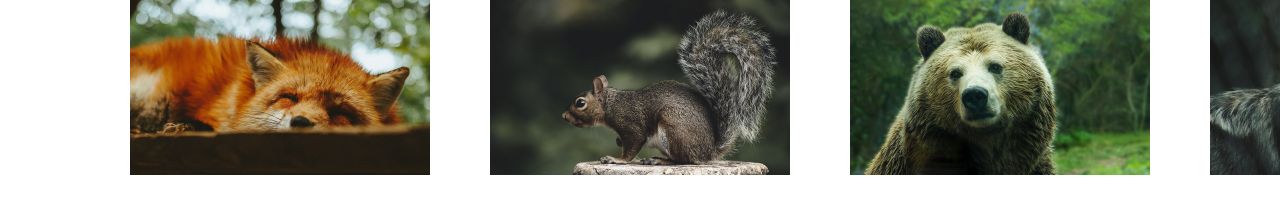
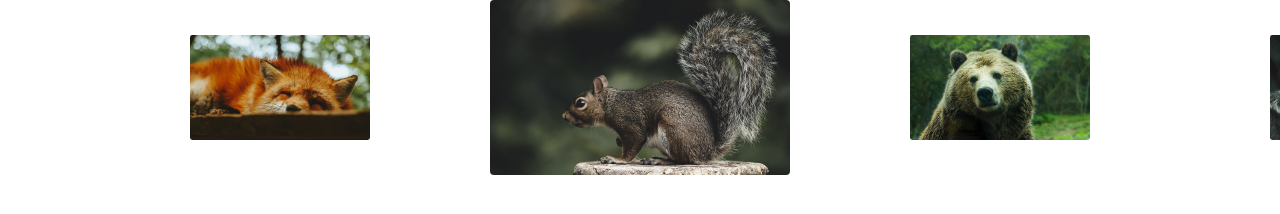
Before and after one commit to LG-Altair/slide, a plain HTML site: page index.html in a window 1280 px wide. Drawn offline with Linux system fonts and the light colour scheme.

Commit message:
ajusta as configuracoes do resize e configuracao ativa

```diff
--- a/css/style.css
+++ b/css/style.css
@@ -19,13 +19,27 @@ max-width: 100%;
 display: flex;
 }
 
+slide:hover{
+  will-change: transform;
+}
+
+.slide img{
+  box-shadow: 0px 10px 4px rgba(0, 0, 0, 0.4);
+}
+
 .slide li {
   flex-shrink: 0;
 width:80vw ;
 max-width: 300px;
 margin: 0 -60px;
+border-radius: 4px;
+overflow: hidden;
+opacity: 0,6;
+transform: scale(0.6);
+transition: 0.4s;
 }
 
-.slide {
-  transform: translate3d(-16px, 0px, 0px)
+.slide li.active {
+opacity: 1;
+transform: scale(1);
 }
--- a/js/slide.js
+++ b/js/slide.js
@@ -1,8 +1,11 @@
+import debounce from './debounce.js';
+
 export default class Slide {
   constructor(slide, wrapper) {
     this.slide = document.querySelector(slide)
     this.wrapper = document.querySelector(wrapper);
     this.dist = { finalPosition: 0, startX: 0, movement: 0 }
+    this.activeClass = 'active';
   }
 
   transition(active) {
@@ -68,6 +71,7 @@ export default class Slide {
     this.onStart = this.onStart.bind(this);
     this.onMove = this.onMove.bind(this);
     this.onEnd = this.onEnd.bind(this);
+    this.onResize = debounce(this.onResize.bind(this), 200);
   }
 
   // Slides config
@@ -98,6 +102,12 @@ export default class Slide {
     this.moveSlide(activeSlide.position);
     this.slidesIndexNav(index);
     this.dist.finalPosition = activeSlide.position;
+    this.changeActiveClass();
+  }
+
+  changeActiveClass() {
+    this.slideArray.forEach(item => item.element.classList.remove(this.activeClass));
+    this.slideArray[this.index.active].element.classList.add(this.activeClass);
   }
 
   activePrevSlide() {
@@ -108,11 +118,23 @@ export default class Slide {
     if (this.index.next !== undefined) this.changeSlide(this.index.next);
   }
 
+  onResize() {
+    setTimeout(() => {
+      this.slidesConfig();
+      this.changeSlide(this.index, active);
+    }, 1000);
+  }
+
+  addResizeEvent() {
+    window.addEventListener('resize', this.onResize);
+  }
+
   init() {
     this.bindEvents();
     this.transition(true);
     this.addSlideEvents();
     this.slidesConfig();
+    this.addResizeEvent();
     return this;
   }
 }
```
